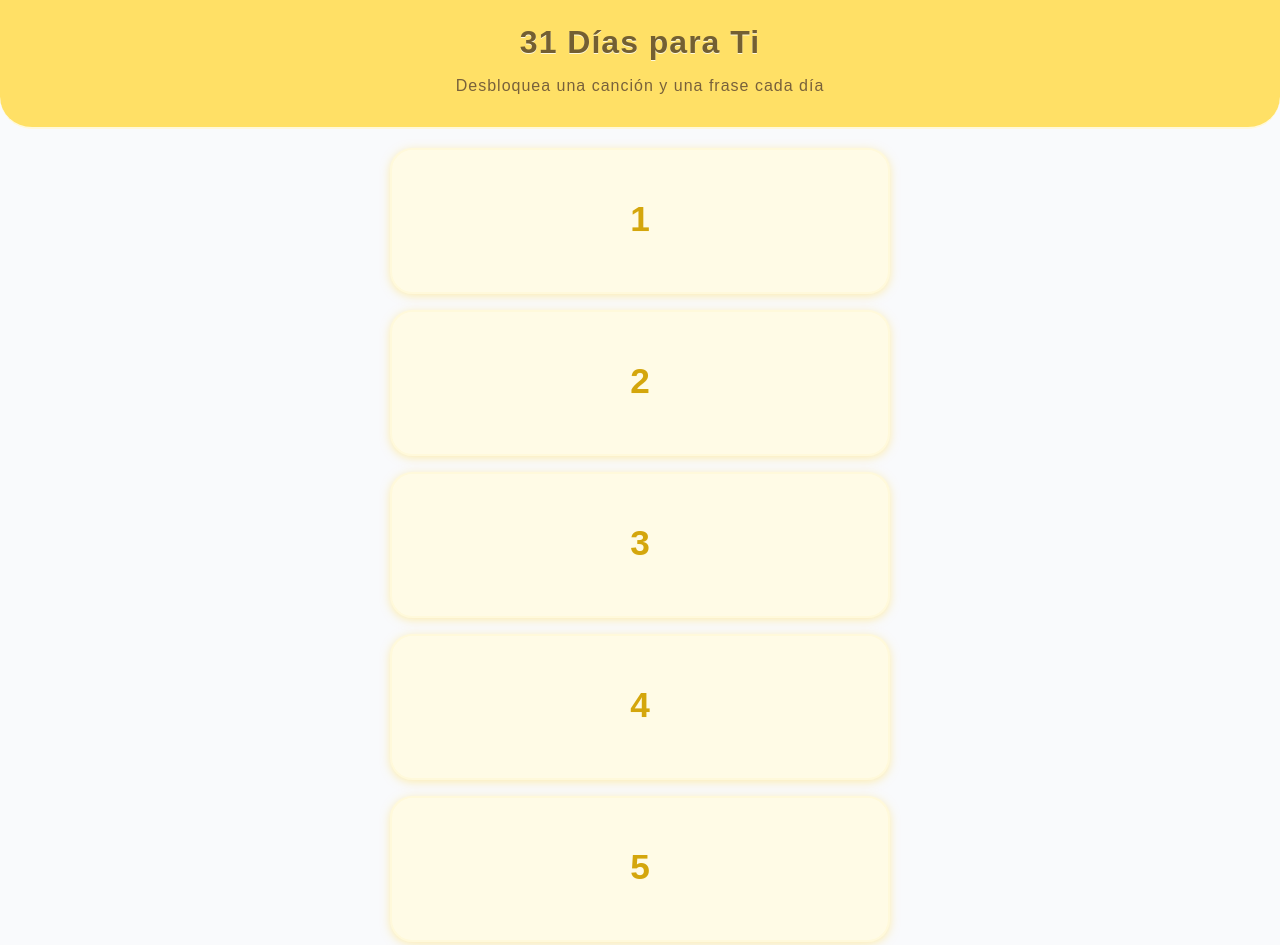
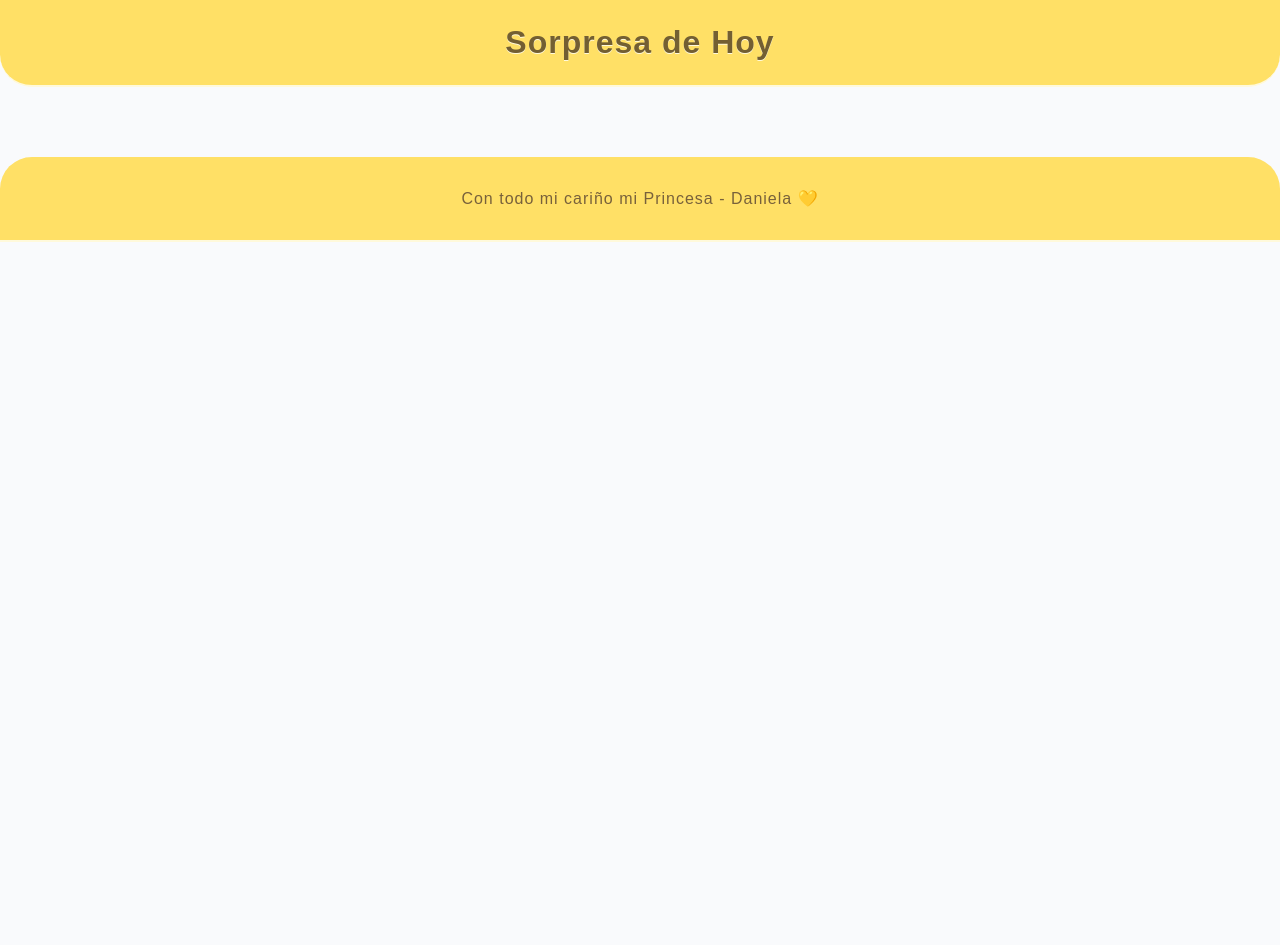
Before and after one commit to billioG/calendarioDani, a plain HTML site: page index.html in a window 1280 px wide. Shown: the top 945 px of the page. After the commit the page ends 800 px from the top, so only its background shows below. Drawn offline with Linux system fonts and the light colour scheme.

Commit message:
Update index.html

```diff
--- a/index.html
+++ b/index.html
@@ -1,24 +1,24 @@
 <!DOCTYPE html>
 <html lang="es">
 <head>
-  <meta charset="UTF-8">
-  <meta name="viewport" content="width=device-width, initial-scale=1.0">
-  <title>Calendario de Amor - 31 Días</title>
-  <link rel="stylesheet" href="style.css">
+  <meta charset="UTF-8" />
+  <meta name="viewport" content="width=device-width, initial-scale=1.0"/>
+  <title>Sorpresa del Día</title>
+  <link rel="stylesheet" href="style.css"/>
 </head>
 <body>
   <header>
-    <h1>31 Días para Ti</h1>
-    <p>Desbloquea una canción y una frase cada día</p>
+    <h1>Sorpresa de Hoy</h1>
   </header>
   <main>
-    <div class="calendar-grid" id="calendar"></div>
+    <div class="dia-container" id="dia-container"></div>
+    <div id="nav-dias" class="nav-dias"></div>
     <div id="mensaje-espera" style="display:none;text-align:center;margin:2em 0;color:#caa900;font-weight:bold;">
       ¡Vuelve mañana para tu próxima sorpresa!
     </div>
   </main>
   <footer>
-    <p>Con todo mi cariño 💛 Mi Princesa</p>
+    <p>Con todo mi cariño mi Princesa - Daniela 💛</p>
   </footer>
   <div class="hearts-container" id="hearts-container"></div>
   <script src="app.js"></script>
```
